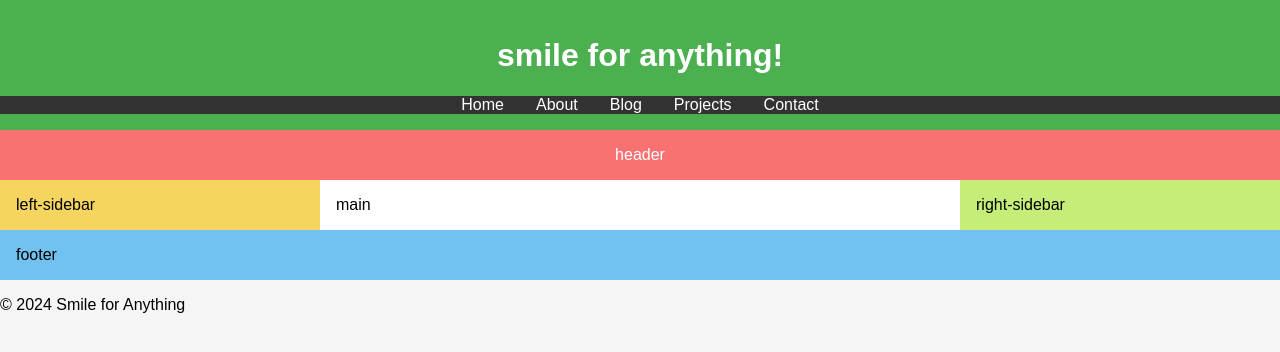
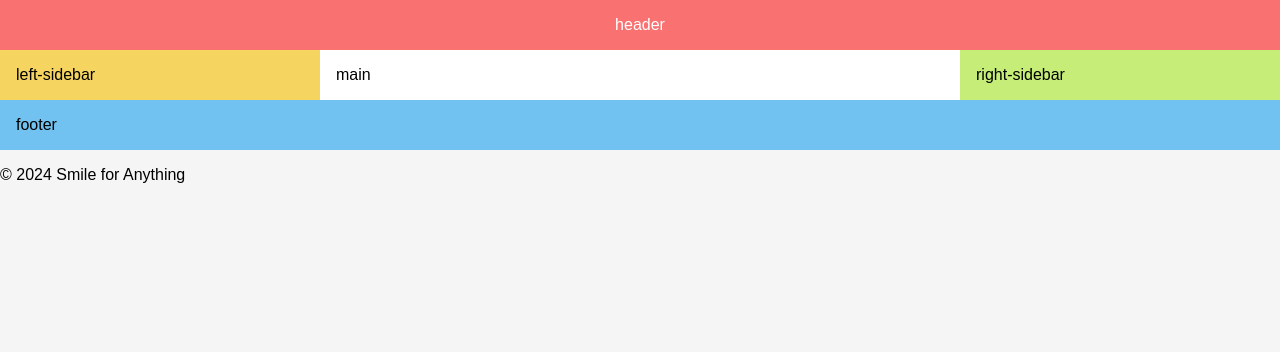
Before and after one commit to dinablachman/smile4anything, a website: page public/index.html in a window 1280 px wide. Drawn offline with Linux system fonts and the light colour scheme.

Commit message:
get rid of header to fix layout

```diff
--- a/public/index.html
+++ b/public/index.html
@@ -7,18 +7,6 @@
     <link rel="stylesheet" href="style.css">
 </head>
 <body>
-    <header>
-        <h1>smile for anything!</h1>
-        <nav>
-            <ul>
-                <li><a href="#">Home</a></li>
-                <li><a href="#">About</a></li>
-                <li><a href="#">Blog</a></li>
-                <li><a href="#">Projects</a></li>
-                <li><a href="#">Contact</a></li>
-            </ul>
-        </nav>
-    </header>
     <div class="main-grid">
         <header class="header">header</header>
         <main class="main-content">main</main>
```
